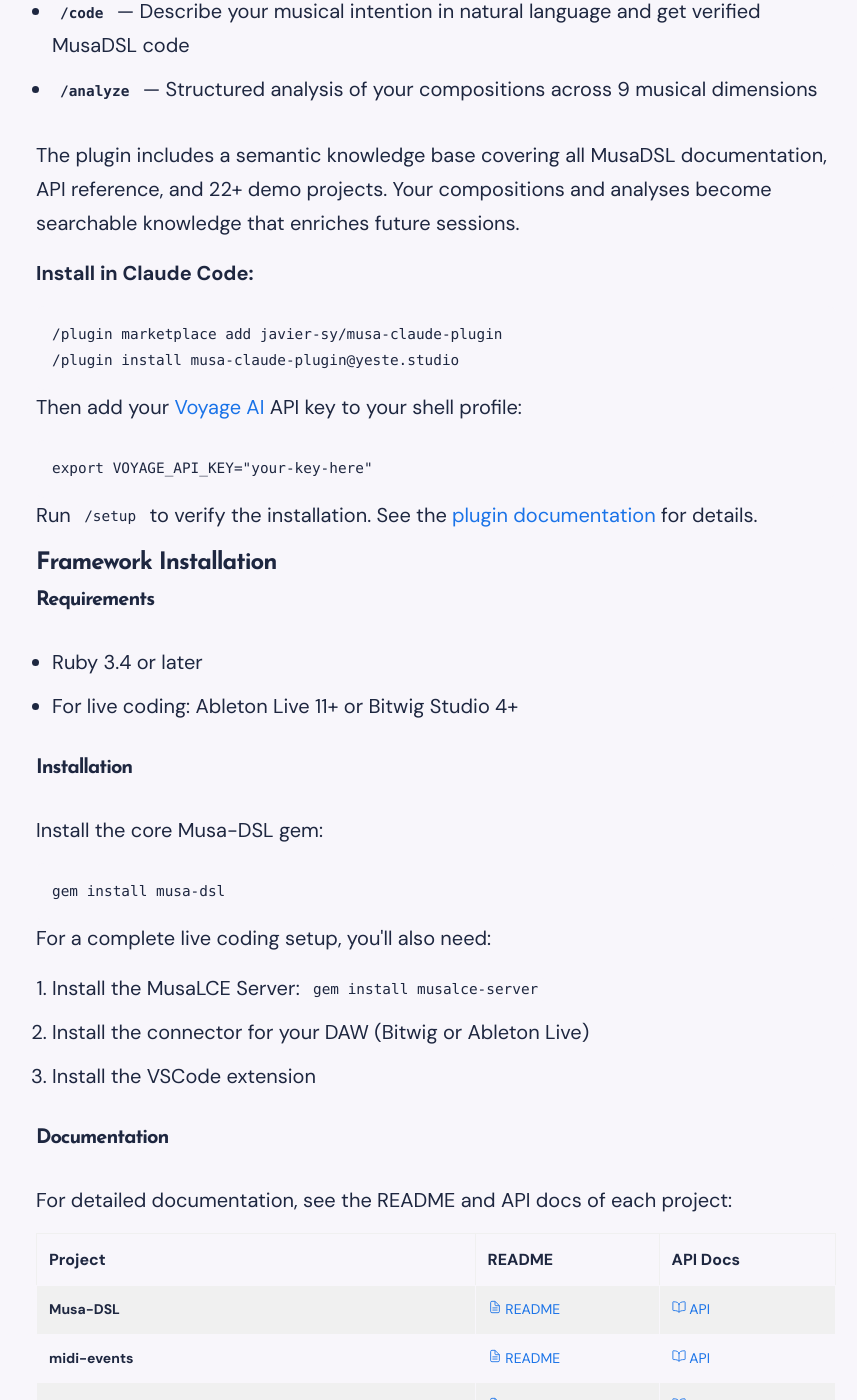
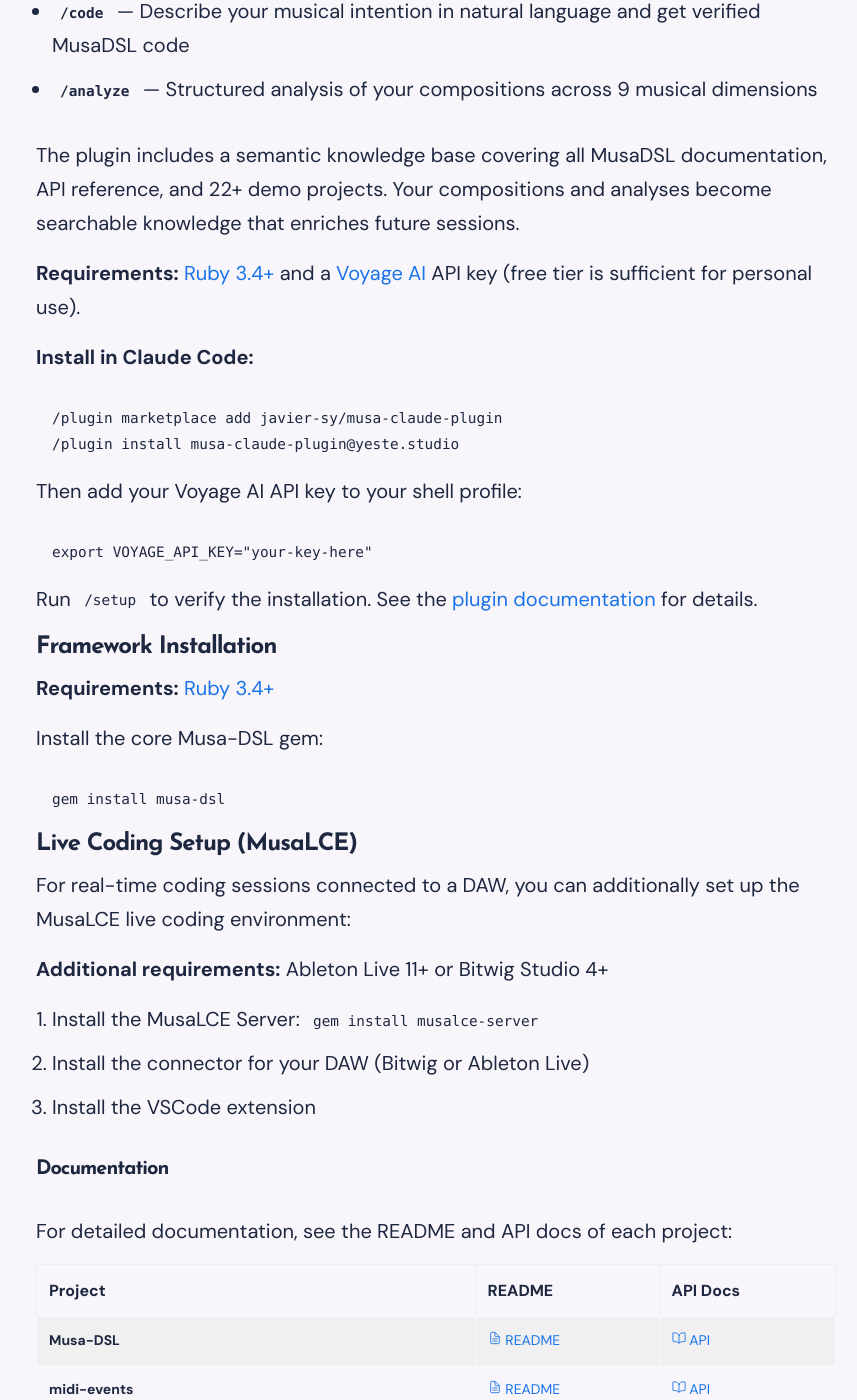
Before and after one commit to javier-sy/musadsl-website, a Jekyll site: the page built from index.html, in a window 1280 px wide and 1400 px high, scrolled down 5161 px. Shown: the whole window, without its empty margins (204-1061 px from the left). Built offline with Jekyll 4.4.1, drawn with Linux system fonts in a browser that asks for light colours; comment, search, counter and statistics services are not loaded.

Commit message:
Requisitos del plugin (Ruby 3.4+, Voyage AI gratuito) y separar MusaLCE
- Plugin: añadir Ruby 3.4+ como requisito y mencionar que el tier
  gratuito de Voyage AI es suficiente
- Separar Framework Installation (solo gem) de Live Coding Setup
  (MusaLCE), dejando claro que MusaLCE es opcional y avanzado

```diff
--- a/index.html
+++ b/index.html
@@ -338,12 +338,17 @@ description: MusaDSL is an open source Ruby framework for algorithmic sound and
         and 22+ demo projects. Your compositions and analyses become searchable knowledge that enriches
         future sessions.
       </p>
+      <p>
+        <strong>Requirements:</strong>
+        <a href="https://www.ruby-lang.org/" target="_blank" rel="noopener">Ruby 3.4+</a> and a
+        <a href="https://dash.voyageai.com/" target="_blank" rel="noopener">Voyage AI</a> API key
+        (free tier is sufficient for personal use).
+      </p>
       <p><strong>Install in Claude Code:</strong></p>
       <pre><code>/plugin marketplace add javier-sy/musa-claude-plugin
 /plugin install musa-claude-plugin@yeste.studio</code></pre>
       <p>
-        Then add your <a href="https://dash.voyageai.com/" target="_blank" rel="noopener">Voyage AI</a>
-        API key to your shell profile:
+        Then add your Voyage AI API key to your shell profile:
       </p>
       <pre><code>export VOYAGE_API_KEY="your-key-here"</code></pre>
       <p>
@@ -353,17 +358,17 @@ description: MusaDSL is an open source Ruby framework for algorithmic sound and
 
       <h3 style="margin-bottom: 0.5rem;">Framework Installation</h3>
 
-      <h4>Requirements</h4>
-      <ul>
-        <li>Ruby 3.4 or later</li>
-        <li>For live coding: Ableton Live 11+ or Bitwig Studio 4+</li>
-      </ul>
-
-        <h4>Installation</h4>
+      <p><strong>Requirements:</strong> <a href="https://www.ruby-lang.org/" target="_blank" rel="noopener">Ruby 3.4+</a></p>
       <p>Install the core Musa-DSL gem:</p>
       <pre><code>gem install musa-dsl</code></pre>
 
-        <p>For a complete live coding setup, you'll also need:</p>
+      <h3 style="margin-bottom: 0.5rem;">Live Coding Setup (MusaLCE)</h3>
+
+      <p>
+        For real-time coding sessions connected to a DAW, you can additionally set up the
+        MusaLCE live coding environment:
+      </p>
+      <p><strong>Additional requirements:</strong> Ableton Live 11+ or Bitwig Studio 4+</p>
       <ol>
         <li>Install the MusaLCE Server: <code>gem install musalce-server</code></li>
         <li>Install the connector for your DAW (Bitwig or Ableton Live)</li>
```
Lines whose indentation alone changed are shown as unchanged.
